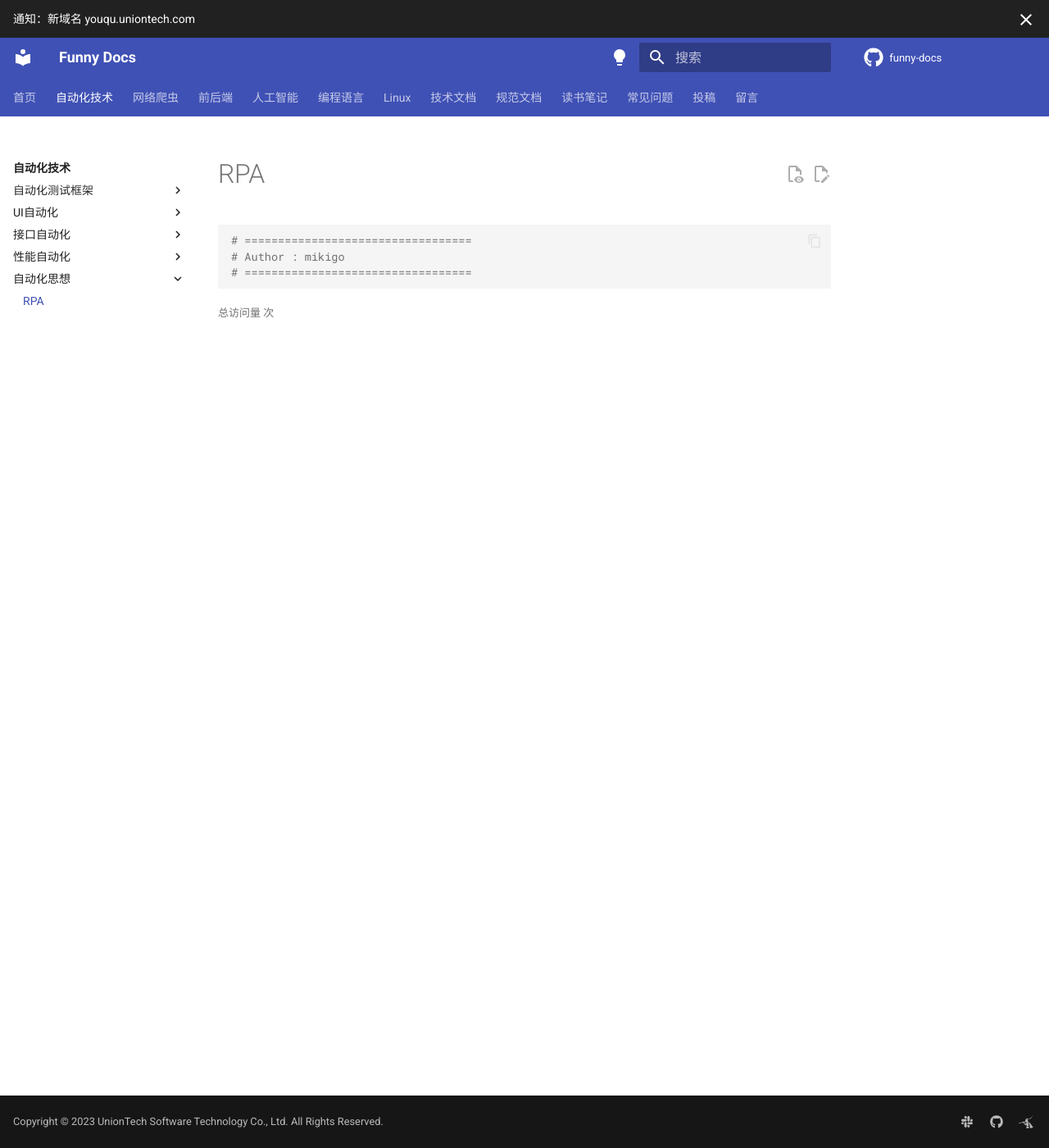
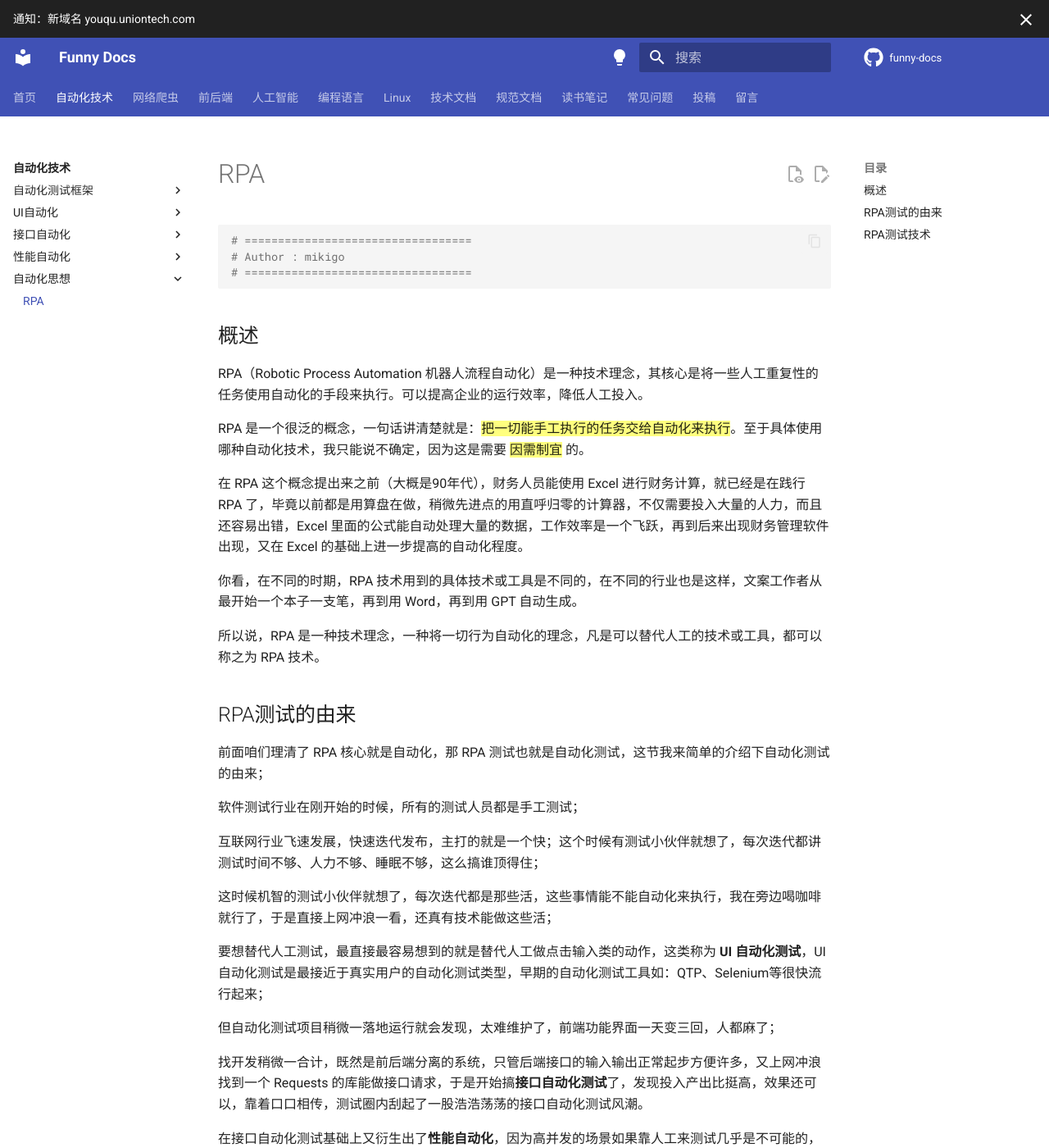
Before and after one commit to mikigo/funny-docs, an MkDocs documentation site: the page built from docs/自动化技术/自动化思想/rpa.md, in a window 1280 px wide and 1400 px high. Shown: the whole window at 82% size. Built offline with MkDocs 1.6.1 and Material for MkDocs 9.7.7, drawn with Linux system fonts in a browser that asks for light colours; comment, search, counter and statistics services are not loaded; the version menu is left out; some of the changed text lies outside the part shown.

Commit message:
update docs

````diff
--- a/docs/自动化技术/自动化思想/rpa.md
+++ b/docs/自动化技术/自动化思想/rpa.md
@@ -10,3 +10,35 @@ counter: True
 # Author : mikigo
 # ==================================
 ```
+
+## 概述
+
+RPA（Robotic Process Automation 机器人流程自动化）是一种技术理念，其核心是将一些人工重复性的任务使用自动化的手段来执行。可以提高企业的运行效率，降低人工投入。
+
+RPA 是一个很泛的概念，一句话讲清楚就是：==把一切能手工执行的任务交给自动化来执行==。至于具体使用哪种自动化技术，我只能说不确定，因为这是需要 ==因需制宜== 的。
+
+在 RPA 这个概念提出来之前（大概是90年代），财务人员能使用 Excel 进行财务计算，就已经是在践行 RPA 了，毕竟以前都是用算盘在做，稍微先进点的用直呼归零的计算器，不仅需要投入大量的人力，而且还容易出错，Excel 里面的公式能自动处理大量的数据，工作效率是一个飞跃，再到后来出现财务管理软件出现，又在 Excel 的基础上进一步提高的自动化程度。
+
+你看，在不同的时期，RPA 技术用到的具体技术或工具是不同的，在不同的行业也是这样，文案工作者从最开始一个本子一支笔，再到用 Word，再到用 GPT 自动生成。
+
+所以说，RPA 是一种技术理念，一种将一切行为自动化的理念，凡是可以替代人工的技术或工具，都可以称之为 RPA 技术。
+
+## RPA测试的由来
+
+前面咱们理清了 RPA 核心就是自动化，那 RPA 测试也就是自动化测试，这节我来简单的介绍下自动化测试的由来；
+
+软件测试行业在刚开始的时候，所有的测试人员都是手工测试；
+
+互联网行业飞速发展，快速迭代发布，主打的就是一个快；这个时候有测试小伙伴就想了，每次迭代都讲测试时间不够、人力不够、睡眠不够，这么搞谁顶得住；
+
+这时候机智的测试小伙伴就想了，每次迭代都是那些活，这些事情能不能自动化来执行，我在旁边喝咖啡就行了，于是直接上网冲浪一看，还真有技术能做这些活；
+
+要想替代人工测试，最直接最容易想到的就是替代人工做点击输入类的动作，这类称为 **UI 自动化测试**，UI 自动化测试是最接近于真实用户的自动化测试类型，早期的自动化测试工具如：QTP、Selenium等很快流行起来；
+
+但自动化测试项目稍微一落地运行就会发现，太难维护了，前端功能界面一天变三回，人都麻了；
+
+找开发稍微一合计，既然是前后端分离的系统，只管后端接口的输入输出正常起步方便许多，又上网冲浪找到一个 Requests 的库能做接口请求，于是开始搞**接口自动化测试**了，发现投入产出比挺高，效果还可以，靠着口口相传，测试圈内刮起了一股浩浩荡荡的接口自动化测试风潮。
+
+在接口自动化测试基础上又衍生出了**性能自动化**，因为高并发的场景如果靠人工来测试几乎是不可能的，而利用多线程并发做接口请求可以轻松做到。
+
+## RPA测试技术
--- a/mkdocs.yml
+++ b/mkdocs.yml
@@ -105,6 +105,7 @@ plugins:
   - git-authors:
       exclude:
         - index.md
+        - comments.md
   - statistics:
       page_check_metadata: counter
   - toc
--- a/overrides/main.html
+++ b/overrides/main.html
@@ -8,13 +8,13 @@
 {% block content %}
 {{ super() }}
 
-{% if git_page_authors %}
-<div class="md-source-date">
-    <small>
-        作者: {{ git_page_authors | default('enable mkdocs-git-authors-plugin') }}
-    </small>
-</div>
-{% endif %}
+<!--{% if git_page_authors %}-->
+<!--<div class="md-source-date">-->
+<!--    <small>-->
+<!--        作者: {{ git_page_authors | default('enable mkdocs-git-authors-plugin') }}-->
+<!--    </small>-->
+<!--</div>-->
+<!--{% endif %}-->
 <div>
     <span id="busuanzi_container_site_pv" style="color:#707070;font-size: small">
 <!--        总访问量 <span id="busuanzi_value_site_pv"></span> 次-->
````
